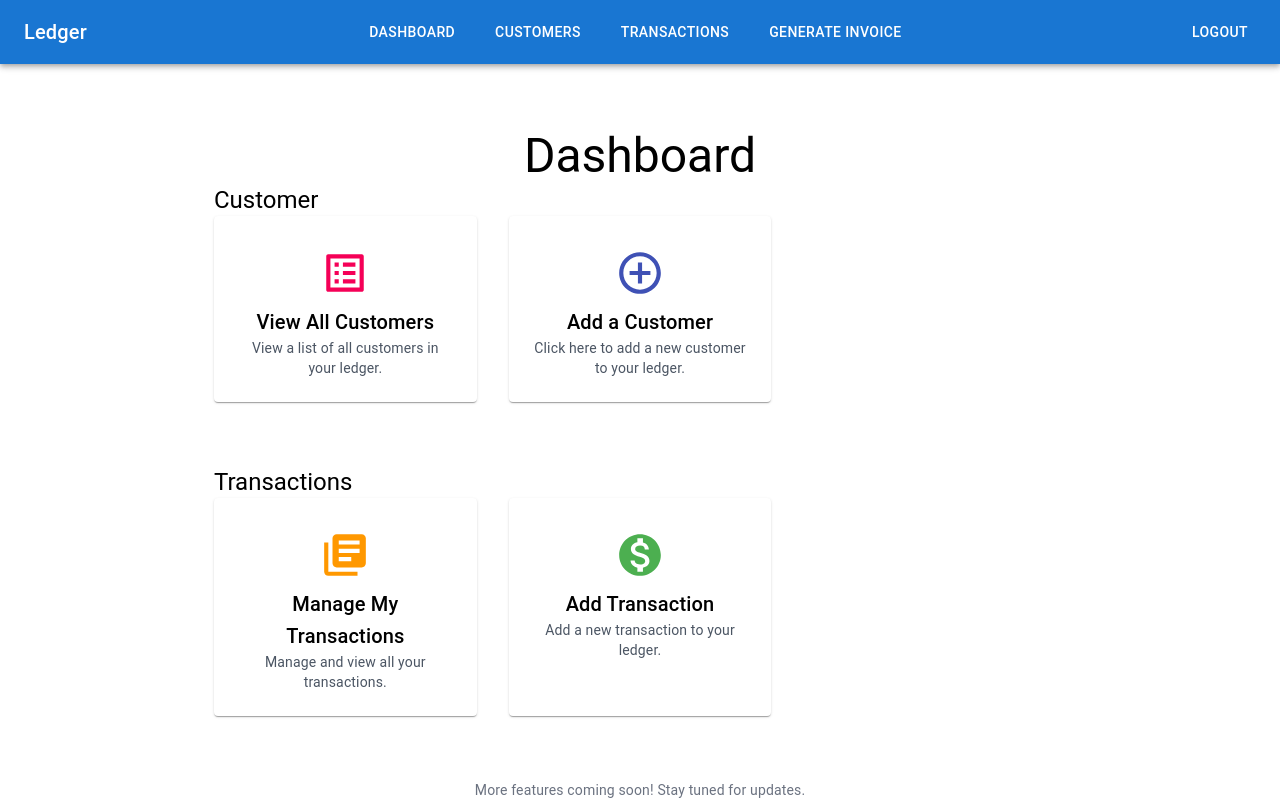
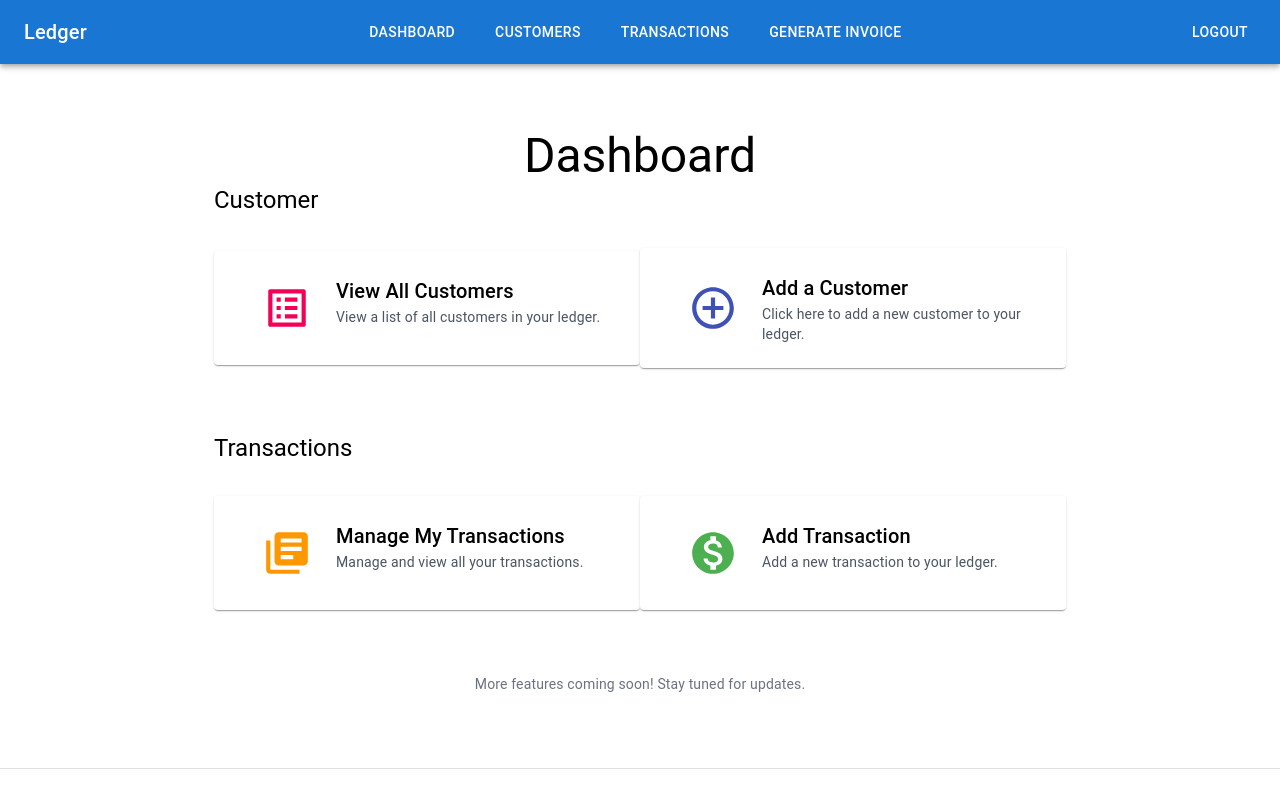
Before and after one commit to Priyans-hu/ledger, a React (Create React App) app in the folder client/: page /dashboard in a window 1280 px wide. Shown: the top 800 px of the page. Built offline with nearby package versions, Linux system fonts and the light colour scheme; no server answers.

Commit message:
added new pages

```diff
--- /dev/null
+++ b/client/src/pages/addCustomer.js
@@ -0,0 +1,14 @@
+import React from 'react'
+import Header from '../components/Header'
+import Footer from '../components/Footer'
+
+const addCustomer = () => {
+    return (
+        <div>
+            <Header />
+            <Footer />
+        </div>
+    )
+}
+
+export default addCustomer
--- /dev/null
+++ b/client/src/pages/addTransaction.js
@@ -0,0 +1,14 @@
+import React from 'react'
+import Header from '../components/Header'
+import Footer from '../components/Footer'
+
+const addTransaction = () => {
+    return (
+        <div>
+            <Header />
+            <Footer />
+        </div>
+    )
+}
+
+export default addTransaction
--- a/client/src/pages/dashboard.js
+++ b/client/src/pages/dashboard.js
@@ -51,31 +51,43 @@ const Dashboard = () => {
                     <Typography variant="h3" className="my-12 font-bold">Dashboard</Typography>
 
                     <Typography variant="h5" className="my-8 font-bold text-left">Customer</Typography>
-                    <div className="grid grid-cols-1 md:grid-cols-2 lg:grid-cols-3 gap-8 mb-16">
+                    <div className="flex flex-col md:flex-row mt-8 mb-16">
                         {cards.customer.map((card, index) => (
                             <Paper
                                 key={index}
-                                className="p-6 text-center hover:shadow-lg transition duration-300 ease-in-out max-w-xs w-full md:max-w-md mx-auto cursor-pointer"
+                                className="p-6 text-left hover:shadow-lg transition duration-300 ease-in-out w-full md:max-w-md mx-auto cursor-pointer my-4 md:my-auto"
                                 onClick={() => handleNavigation(card.link)}
                             >
-                                <div className="text-gray-400 my-2">{card.icon}</div>
-                                <Typography variant="h6" className="text-black font-bold mt-4 mb-2">{card.title}</Typography>
-                                <Typography variant="body2" className="text-gray-600">{card.description}</Typography>
+                                <div className='flex'>
+                                    <div className='flex items-center justify-center mx-4'>
+                                        <div className="text-gray-400 m-2">{card.icon}</div>
+                                    </div>
+                                    <div>
+                                        <Typography variant="h6" className="text-black font-bold mt-4 mb-2">{card.title}</Typography>
+                                        <Typography variant="body2" className="text-gray-600">{card.description}</Typography>
+                                    </div>
+                                </div>
                             </Paper>
                         ))}
                     </div>
 
                     <Typography variant="h5" className="my-8 font-bold text-left">Transactions</Typography>
-                    <div className="grid grid-cols-1 md:grid-cols-2 lg:grid-cols-3 gap-8">
+                    <div className="flex flex-col md:flex-row mt-8 mb-16">
                         {cards.transactions.map((card, index) => (
                             <Paper
                                 key={index}
-                                className="p-6 text-center hover:shadow-lg transition duration-300 ease-in-out max-w-xs w-full md:max-w-md mx-auto cursor-pointer"
+                                className="p-6 text-left hover:shadow-lg transition duration-300 ease-in-out w-full md:max-w-md mx-auto cursor-pointer my-4 md:my-auto"
                                 onClick={() => handleNavigation(card.link)}
                             >
-                                <div className="text-gray-400 my-2">{card.icon}</div>
-                                <Typography variant="h6" className="text-black font-bold mt-4 mb-2">{card.title}</Typography>
-                                <Typography variant="body2" className="text-gray-600">{card.description}</Typography>
+                                <div className='flex'>
+                                    <div className='flex items-center justify-center mx-4'>
+                                        <div className="text-gray-400 m-2">{card.icon}</div>
+                                    </div>
+                                    <div>
+                                        <Typography variant="h6" className="text-black font-bold mt-4 mb-2">{card.title}</Typography>
+                                        <Typography variant="body2" className="text-gray-600">{card.description}</Typography>
+                                    </div>
+                                </div>
                             </Paper>
                         ))}
                     </div>
--- /dev/null
+++ b/client/src/pages/manageTransactions.js
@@ -0,0 +1,14 @@
+import React from 'react'
+import Header from '../components/Header'
+import Footer from '../components/Footer'
+
+const manageTransactions = () => {
+    return (
+        <div>
+            <Header />
+            <Footer />
+        </div>
+    )
+}
+
+export default manageTransactions
--- /dev/null
+++ b/client/src/pages/viewCustomers.js
@@ -0,0 +1,14 @@
+import React from 'react'
+import Header from '../components/Header'
+import Footer from '../components/Footer'
+
+const viewCustomers = () => {
+    return (
+        <div>
+            <Header />
+            <Footer />
+        </div>
+    )
+}
+
+export default viewCustomers
```
